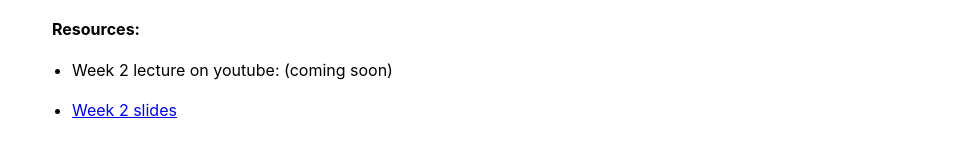
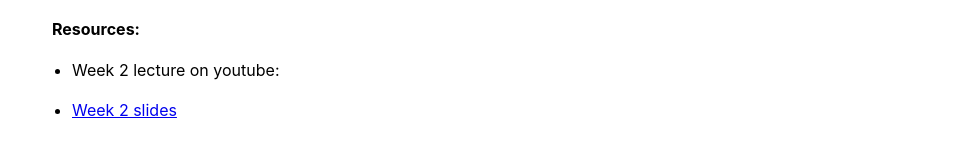
Before and after one commit to comountainclimber/gunnison-valley-hackers, a React (Create React App) app: page /gunnison-valley-hackers/week-2 in a window 1280 px wide. Shown: the part 446-587 px from the top of the page, without its empty margins (0-964 px from the left). Built offline with nearby package versions, Linux system fonts and the light colour scheme.

Commit message:
Adds week 3 assignment and week 2 lecture

```diff
--- a/src/pages/Week2.js
+++ b/src/pages/Week2.js
@@ -39,7 +39,9 @@ export default () => (
 
     <ul>
       <h4>Resources:</h4>
-      <li>Week 2 lecture on youtube: (coming soon)</li>
+      <li>
+        Week 2 lecture on youtube: <YouTube videoId="rCzqF_up9fc" />
+      </li>
       <li>
         <a
           href="https://docs.google.com/presentation/d/1xqyC4w5hPjs64ODSAtMtomimrrqaX0SVW_upCe8Uez4/edit?usp=sharing"
--- a/src/pages/Week3.js
+++ b/src/pages/Week3.js
@@ -18,6 +18,7 @@ export default () => (
 
     <ul>
       <h4>Resources:</h4>
+      <li>Week 3 lecture on youtube: (coming soon)</li>
       <li>
         <a
           href="https://docs.google.com/presentation/d/1-Zg8LloqT3Kpb3zZP5h0AGyvbpJw1wRjnLukqJwvBpg/edit?usp=sharing"
```
